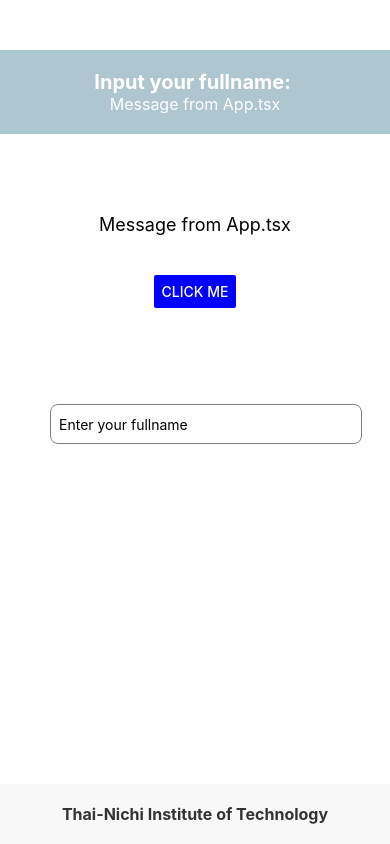
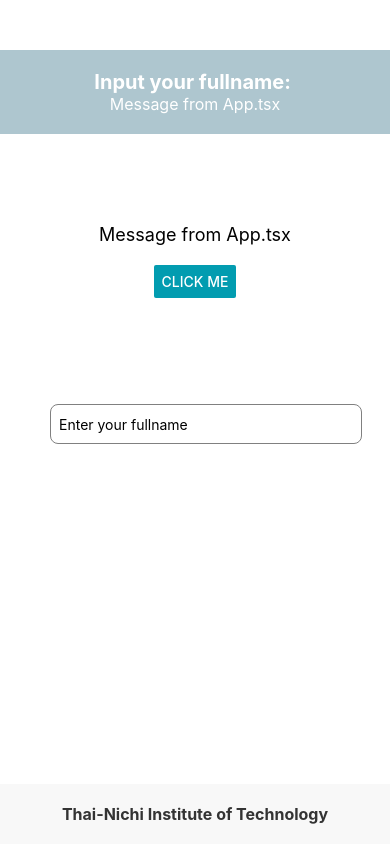
Before and after one commit to PentaYukina/2213110584_ReactNative, a React Native app: screen / in a window 390 px wide. Built offline with nearby package versions, Linux system fonts and the light colour scheme.

Commit message:
Practice1_useEffect

```diff
--- a/App.tsx
+++ b/App.tsx
@@ -1,10 +1,11 @@
 import { StatusBar } from "expo-status-bar";
 import React, { useEffect, useState } from "react";
-import { StyleSheet, TextInput, View } from "react-native";
+import { StyleSheet, TextInput, View, Alert } from "react-native";
 import AppFooter from "./components/AppFooter";
 import AppHeader from "./components/AppHeader";
 import Content from "./components/Content";
 import { stylesPractice } from "./styles/styles";
+
 
 export default function App(): React.JSX.Element {
   const [fullname, setFullname] = useState("");
@@ -20,10 +21,15 @@ export default function App(): React.JSX.Element {
     console.log(`Fullname has changed to : ${fullname}`);
   }, [fullname]); //This will run whenever `fullname' changes
 
+  const handleButtonClick =()=>{
+    Alert.alert("Hello", `Input your fullname : ${fullname}`);
+  };
+
   return (
     <View style={stylesPractice.container}>
       <AppHeader fullname={fullname} message={message} />
-      <Content message={message} fullname={fullname} />
+      {/* <Content message={message} fullname={fullname} /> */}
+      <Content message={message} onButtonClick = {handleButtonClick}/>
       <AppFooter footerMessage={FooterMessage} />
       <TextInput
         style={stylesPractice.input}
--- a/components/Content.tsx
+++ b/components/Content.tsx
@@ -4,21 +4,22 @@ import { stylesPractice } from "../styles/styles";
 
 type Content = {
   message: string;
-  fullname: string;
+  //fullname: string;
+  onButtonClick:() => void;
 };
 
-const Content = ({ message, fullname }: Content): React.JSX.Element => {
-  const [displayFullname, setDisplayFullname] = React.useState('');
+const Content = ({ message, onButtonClick }: Content): React.JSX.Element => {
+  /* const [displayFullname, setDisplayFullname] = React.useState('');
 
   const handleButtonClick = () => {
     setDisplayFullname(fullname);
     Alert.alert("Hello", `Input your fullname : ${fullname}`);
-  };
+  }; */
   return (
     <View style={stylesPractice.content}>
       <Text style={stylesPractice.text}>{message}</Text>
-      <Text style={stylesPractice.text}>{displayFullname}</Text>
-      <Button title="Click Me" onPress={handleButtonClick} color="blue" />
+      {/* <Text style={stylesPractice.text}>{displayFullname}</Text> */}
+      <Button title="Click Me" onPress={onButtonClick} color="#029cb0" />
     </View>
   );
 };
```
